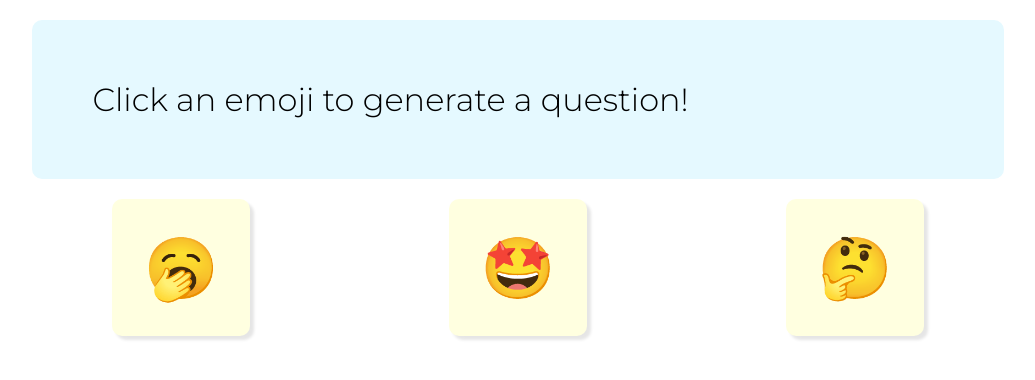
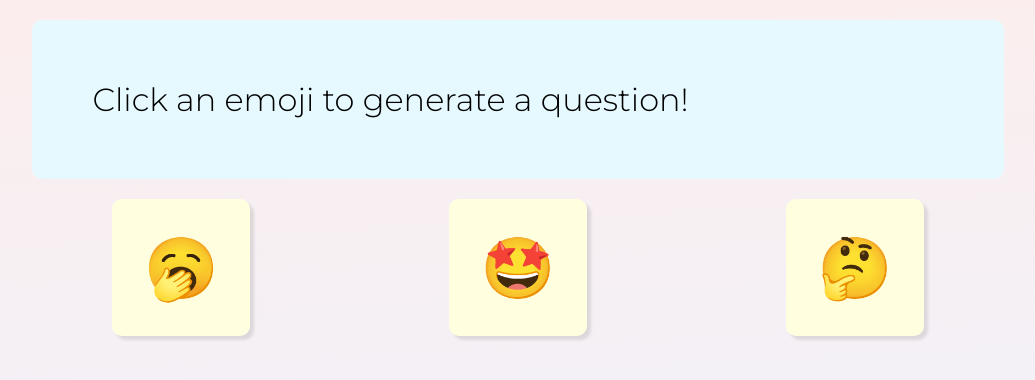
Before and after one commit to angelw22/Emoji-Question-Generator, a plain HTML site: page index.html in a window 1280 px wide. Shown: the whole page, without its empty margins (122-1157 px from the left). Drawn offline with Linux system fonts and the light colour scheme.

Commit message:
Change bg colour

```diff
--- a/main.css
+++ b/main.css
@@ -1,5 +1,7 @@
 body {
+  height: 100vh;
   font-family: 'Montserrat', sans-serif;
+  background: linear-gradient(177deg, rgba(252,237,237,1) 0%, rgba(234,244,255,1) 100%);
 }
 
 #question-container {
```
